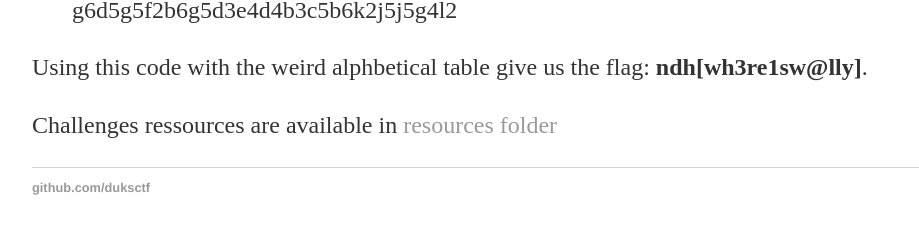
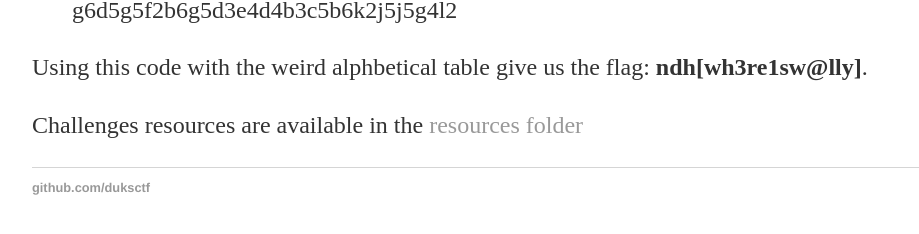
Before and after one commit to duksctf/duksctf.github.io, a Jekyll site: the page built from _posts/2016-04-04-NDH2016-cmiyc.md, in a window 1280 px wide and 900 px high, scrolled down 2461 px. Shown: the part 645-879 px from the top of the window, without its empty margins (160-1079 px from the left). Built offline with Jekyll 4.4.1, drawn with Linux system fonts in a browser that asks for light colours.

Commit message:
more links fixes..

````diff
--- a/_posts/2016-04-04-NDH2016-cmiyc.md
+++ b/_posts/2016-04-04-NDH2016-cmiyc.md
@@ -21,11 +21,11 @@
 
 ## Solution
 
-We were given a file called [usb.pcap](/ressources/2016/ndh/catch_me_if_you_can/usb.pcap).
+We were given a file called [usb.pcap](/resources/2016/ndh/catch_me_if_you_can/usb.pcap).
 After digging around the file for a while it appears that it's a USB transfer of
 several files.
 
-We wrote a simple [python script](/ressources/2016/ndh/catch_me_if_you_can/extract_files.py) to extract the different blob with [scapy](http://www.secdev.org/projects/scapy/).
+We wrote a simple [python script](/resources/2016/ndh/catch_me_if_you_can/extract_files.py) to extract the different blob with [scapy](http://www.secdev.org/projects/scapy/).
 
 
 ~~~
@@ -42,7 +42,7 @@
 
 After analyzing those files, we found that there is **two** files in the transfer.
 To reconstruct the two files, we simply use odd and even files for each. Here is
-the [python script](/ressources/2016/ndh/catch_me_if_you_can/prepare_file.py) to do it:
+the [python script](/resources/2016/ndh/catch_me_if_you_can/prepare_file.py) to do it:
 
 ```python
 #!/usr/bin/env python2
@@ -108,5 +108,5 @@
 
 Using this code with the weird alphbetical table give us the flag: **ndh[wh3re1sw@lly]**.
 
-Challenges ressources are available in [resources
-folder](/resources/2016/ndh/catch_me_if_you_can/)
+Challenges resources are available in the [resources
+folder](https://github.com/duksctf/duksctf.github.io/tree/master/resources/2016/ndh/catch_me_if_you_can)
````
